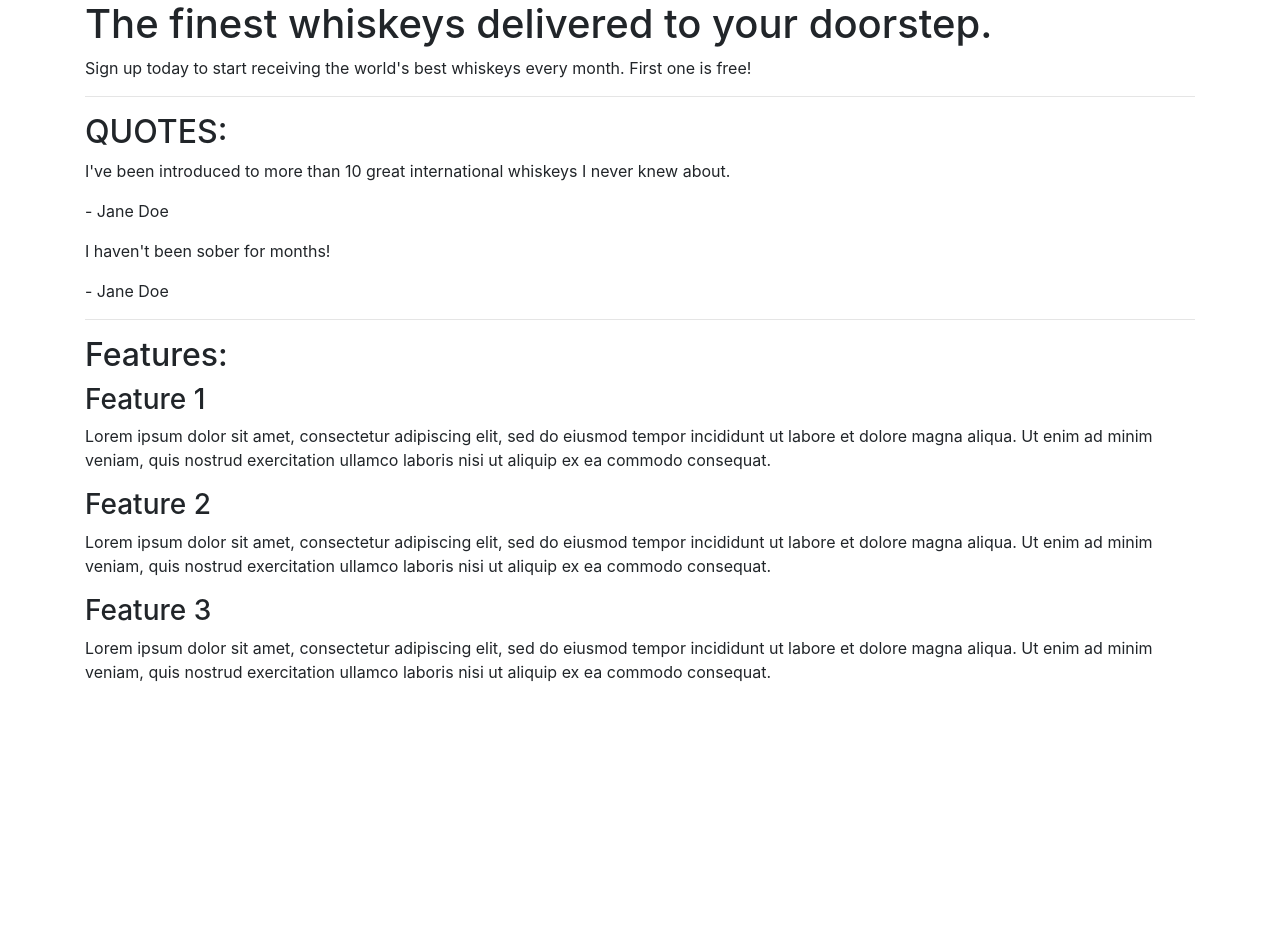
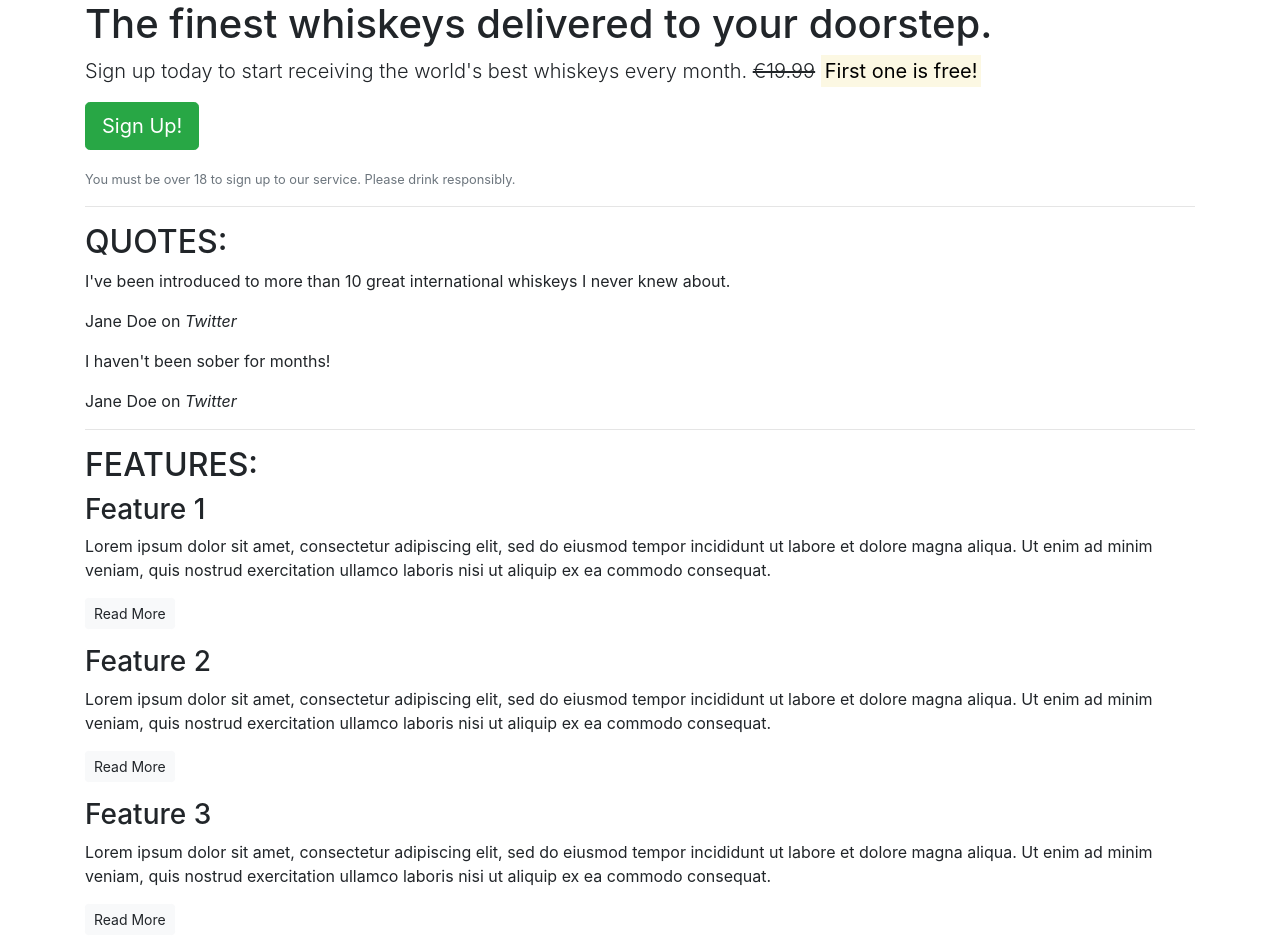
Before and after one commit to liam-2112/bootstrap-practice, a plain HTML site: page index.html in a window 1280 px wide. Before the commit the page ends 800 px from the top, so only its background shows below. Drawn offline with nearby package versions, Linux system fonts and the light colour scheme.

Commit message:
Added styling and formatting to the index.html

```diff
--- a/index.html
+++ b/index.html
@@ -3,7 +3,7 @@
 
 <head>
     <meta charset="utf-8">
-
+    <meta name="viewport" content="width=device-width, initial-scale=1.0">
     <title>Whiskey Drop | Taste a new whiskey every month</title>
     <link rel="stylesheet" href="https://maxcdn.bootstrapcdn.com/bootstrap/4.1.3/css/bootstrap.min.css">
 </head>
@@ -13,7 +13,9 @@
         <!-- Callout -->
         <section class="callout">
             <h1>The finest whiskeys delivered to your doorstep.</h1>
-            <p>Sign up today to start receiving the world's best whiskeys every month. First one is free!</p>
+            <p class="lead">Sign up today to start receiving the world's best whiskeys every month. <s>€19.99</s> <strong><mark>First one is free!</mark></strong></p>
+            <p><button class="btn btn-lg btn-success">Sign Up!</button></p>
+            <p class="text-muted"><small>You must be over 18 to sign up to our service. Please drink responsibly.</small></p>
         </section>
         <!-- /.callout -->
         <hr>
@@ -21,32 +23,35 @@
         <!-- Quotes -->
         <section class="quotes">
             <h2 class="text-uppercase">Quotes:</h2>
-            <div class="quote">
+            <blockquote class="quote">
                 <p>I've been introduced to more than 10 great international whiskeys I never knew about.</p>
-                <p>- Jane Doe</p>
-            </div>
-            <div class="quote">
+                <footer>Jane Doe on <cite title="Twitter">Twitter</cite></footer>
+            </blockquote>
+            <blockquote class="quote">
                 <p>I haven't been sober for months!</p>
-                <p>- Jane Doe</p>
-            </div>
+                <footer>Jane Doe on <cite title="Twitter">Twitter</cite></footer>
+            </blockquote>
         </section>
         <!-- /.quotes -->
         <hr>
 
         <!-- Features -->
         <section class="features">
-            <h2>Features:</h2>
+            <h2 class="text-uppercase">Features:</h2>
             <div class="feature">
                 <h3>Feature 1</h3>
                 <p>Lorem ipsum dolor sit amet, consectetur adipiscing elit, sed do eiusmod tempor incididunt ut labore et dolore magna aliqua. Ut enim ad minim veniam, quis nostrud exercitation ullamco laboris nisi ut aliquip ex ea commodo consequat.</p>
+                <p><a class="btn btn-sm btn-light" href="">Read More</a></p>
             </div>
             <div class="feature">
                 <h3>Feature 2</h3>
                 <p>Lorem ipsum dolor sit amet, consectetur adipiscing elit, sed do eiusmod tempor incididunt ut labore et dolore magna aliqua. Ut enim ad minim veniam, quis nostrud exercitation ullamco laboris nisi ut aliquip ex ea commodo consequat.</p>
+                <p><a class="btn btn-sm btn-light" href="">Read More</a></p>
             </div>
             <div class="feature">
                 <h3>Feature 3</h3>
                 <p>Lorem ipsum dolor sit amet, consectetur adipiscing elit, sed do eiusmod tempor incididunt ut labore et dolore magna aliqua. Ut enim ad minim veniam, quis nostrud exercitation ullamco laboris nisi ut aliquip ex ea commodo consequat.</p>
+                <p><a class="btn btn-sm btn-light" href="">Read More</a></p>
             </div>
         </section>
         <!-- /.features -->
```
